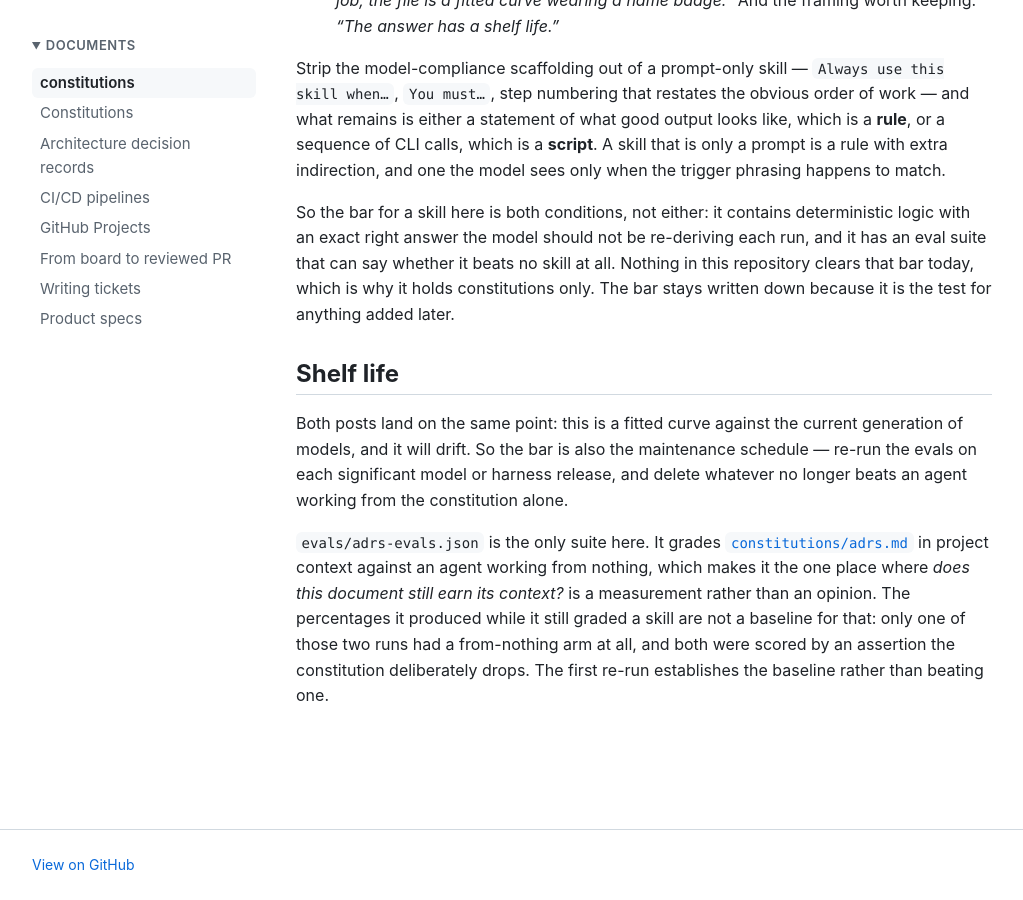
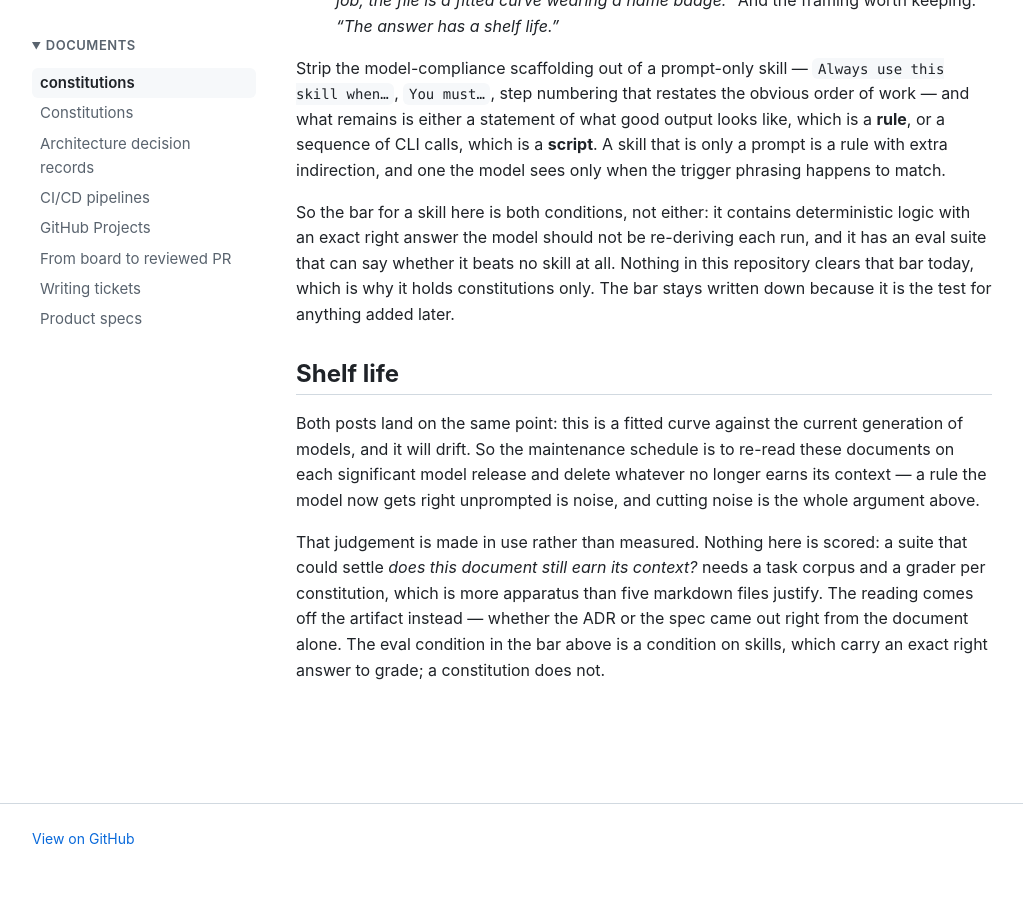
Before and after one commit to polikeiji/constitutions, a Jekyll site: the page built from README.md, in a window 1280 px wide and 900 px high, scrolled down 1360 px. Shown: the whole window, without its empty margins (128-1151 px from the left). Built offline with Jekyll 4.4.1, drawn with Linux system fonts in a browser that asks for light colours; our own code applies the rules of GitHub Pages for plain Markdown files; after the commit the page ends 2235 px from its top, so only the background shows below that.

Commit message:
chore(evals): delete the suite and the measurement claims around it
077b2ec kept adr-evals.json after skills/adr was retired, repointing it at
constitutions/adrs.md. Its own reasoning is the case against it: repointing cost
the file its skill_name, and with it the with-skill/without-skill toggle the
skill-creator harness drives, so "the harness can no longer run it unattended".
It has produced no measurement under its current criteria, and there is no runner
that could produce one — the JSON carries prompt, expected_output and files, with
no score, result or grader field, and pages.yml is the only workflow.

It also graded one constitution of four. Nothing covered specs.md, ci-cd.md or
github-projects/, so "re-run the evals on each significant model or harness
release" was a maintenance schedule the repository could not perform for three
quarters of what it holds. A documented policy nothing can run is worse than an
honest absence.

And the expected_output strings had become a second copy of the ADR rules:
decision-not-problem filenames, adr and status frontmatter only, driver names as
verbatim labels, the research rule, the index row. The authoring convention holds
that two documents on one concern is how a rule set starts contradicting itself,
so nothing is lost here that constitutions/adrs.md does not already state.

Shelf life keeps the obligation and drops the instrument: re-read on each model
release, delete what no longer earns its context, and say plainly that the
judgement is made in use rather than measured. A scored suite would need a task
corpus and a grader per constitution, which is more apparatus than five markdown
files justify.

The eval condition in the skill bar above it stays. That bar is forward-looking
and applies to skills, which carry an exact right answer to grade; it never
asserted a suite exists.

_config.yml drops its evals/ exclude entry. The pages workflow reads that list
back and asserts each excluded tree is absent from _site, so an entry naming a
deleted directory is a check pointing at nothing.

Refs #34

Co-Authored-By: Claude Opus 5 (1M context) <noreply@anthropic.com>

```diff
--- a/README.md
+++ b/README.md
@@ -65,14 +65,13 @@ is the test for anything added later.
 ## Shelf life
 
 Both posts land on the same point: this is a fitted curve against the current generation of
-models, and it will drift. So the bar is also the maintenance schedule — re-run the evals on
-each significant model or harness release, and delete whatever no longer beats an agent
-working from the constitution alone.
+models, and it will drift. So the maintenance schedule is to re-read these documents on each
+significant model release and delete whatever no longer earns its context — a rule the model
+now gets right unprompted is noise, and cutting noise is the whole argument above.
 
-`evals/adrs-evals.json` is the only suite here. It grades
-[`constitutions/adrs.md`](constitutions/adrs.md) in project context against an agent working
-from nothing, which makes it the one place where *does this document still earn its context?*
-is a measurement rather than an opinion. The percentages it produced while it still graded a
-skill are not a baseline for that: only one of those two runs had a from-nothing arm at all,
-and both were scored by an assertion the constitution deliberately drops. The first re-run
-establishes the baseline rather than beating one.
+That judgement is made in use rather than measured. Nothing here is scored: a suite that
+could settle *does this document still earn its context?* needs a task corpus and a grader
+per constitution, which is more apparatus than five markdown files justify. The reading comes
+off the artifact instead — whether the ADR or the spec came out right from the document
+alone. The eval condition in the bar above is a condition on skills, which carry an exact
+right answer to grade; a constitution does not.
--- a/_config.yml
+++ b/_config.yml
@@ -68,6 +68,5 @@ defaults:
 # (EntryFilter#special?), so Gemfile, Gemfile.lock, .jekyll-cache/ and .claude/ don't need
 # naming here.
 exclude:
-  - evals/           # fixtures
   - CLAUDE.md        # instructions for the agent, not documentation
   - vendor/          # DEFAULT_EXCLUDES only covers vendor/bundle/ and friends
```
Also changed, not shown: evals/adrs-evals.json (deleted, +0 -24 lines).
